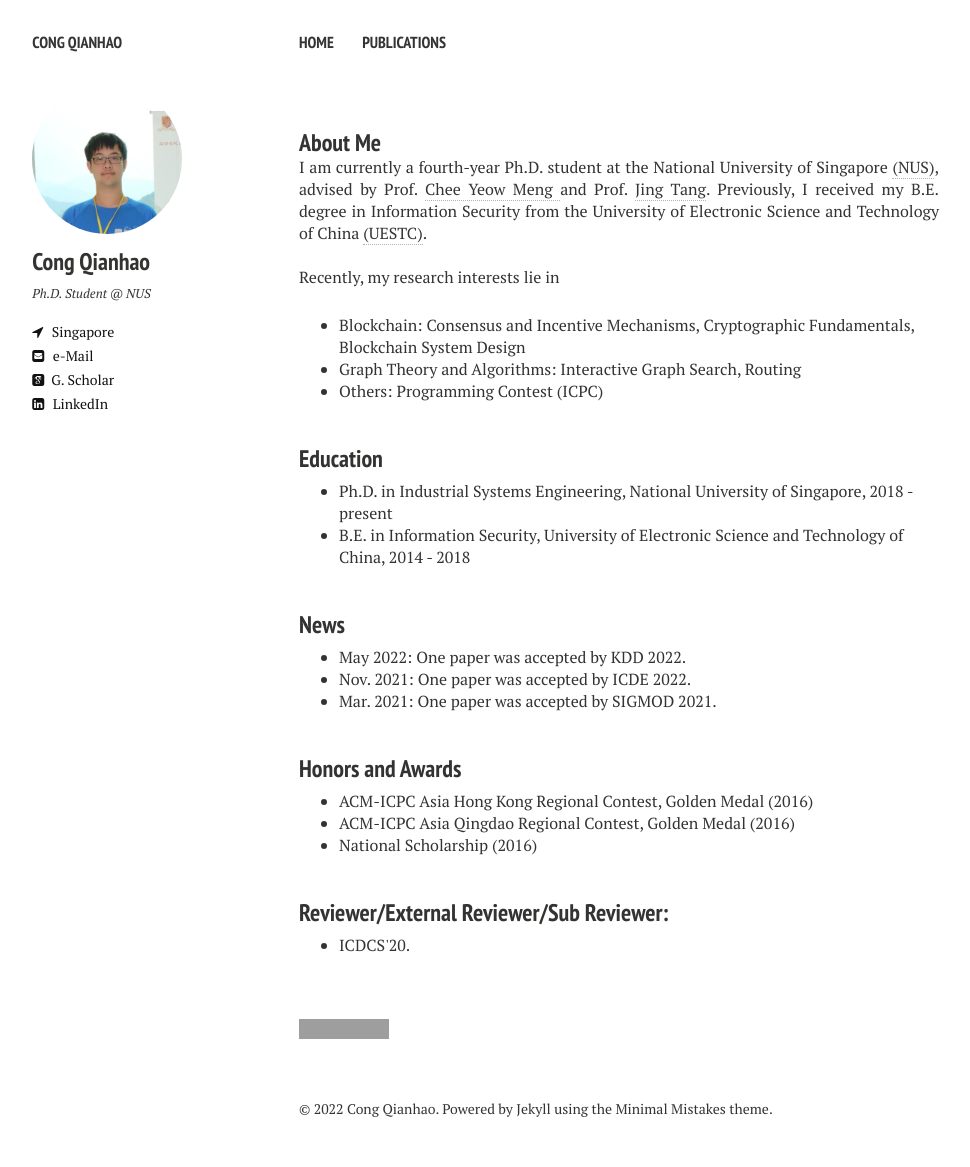
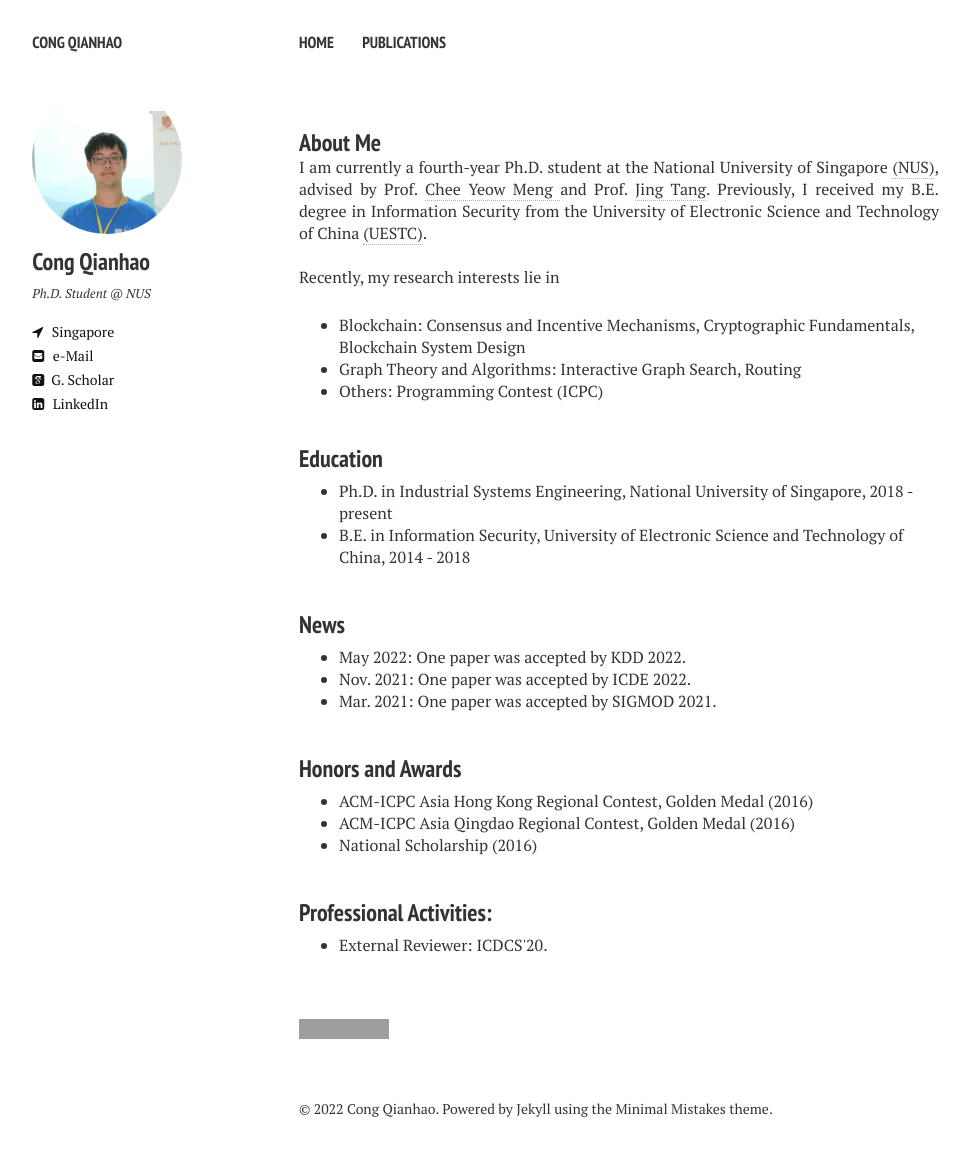
Before and after one commit to cong741/cong741.github.io, a Jekyll site: the page built from index.md, in a window 1280 px wide. Shown: the whole page, without its empty margins (21-991 px from the left). Built offline with Jekyll 4.4.1, drawn with Linux system fonts in a browser that asks for light colours; nearby versions of some CDN libraries; grey boxes are pictures that could not be loaded.

Commit message:
edit index.md

```diff
--- a/index.md
+++ b/index.md
@@ -58,9 +58,9 @@ National Scholarship (2016)
 </li>
 </ul>
 
-<h3 style="margin-bottom:-8px;padding-top:20px;">Reviewer/External Reviewer/Sub Reviewer:</h3>
+<h3 style="margin-bottom:-8px;padding-top:20px;">Professional Activities:</h3>
 <ul>
-<li> ICDCS'20.
+<li> External Reviewer: ICDCS'20.
 </li>
 </ul>
 <br>
```
